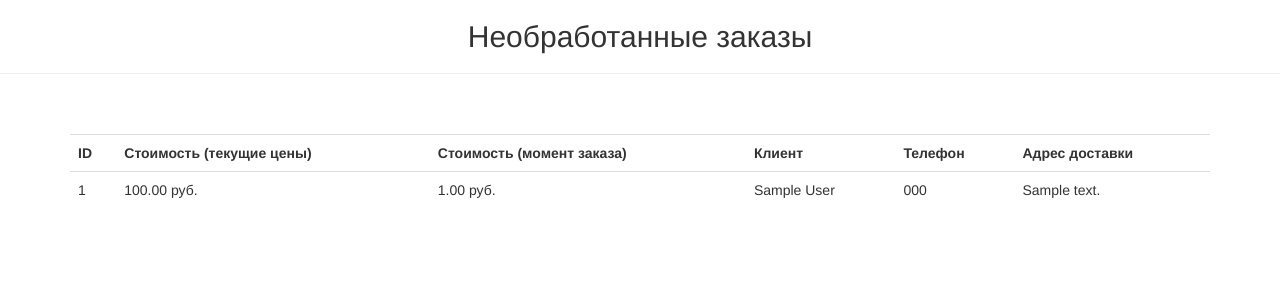
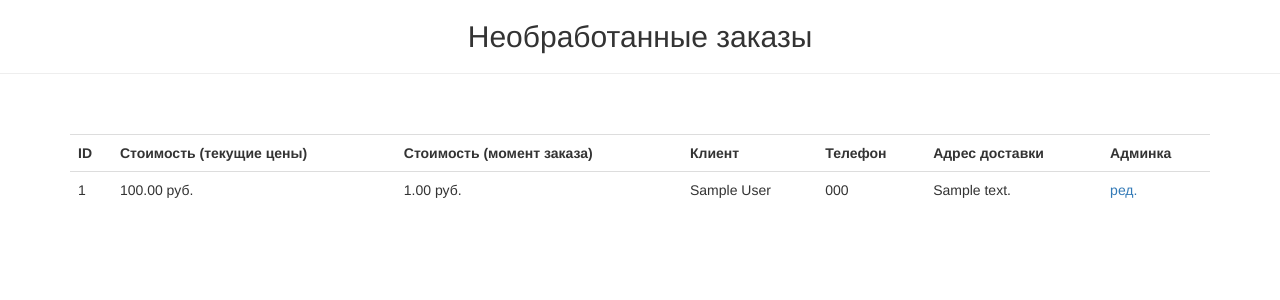
Before and after one commit to TheEgid/starburger, a Django app: page /manager/orders/ in a window 1280 px wide. Shown: the part 52-352 px from the top of the page. Run offline with Django 3.2, Linux system fonts and the light colour scheme; a user stored in the database is signed in; tables that the repository leaves empty hold one stand-in row (values such as "Sample post"); parts of the project's set-up code (start-up, migrations or seed data) failed here and were passed over; some libraries are stand-ins or nearby versions.

Commit message:
Add admin link

```diff
--- a/foodcartapp/views.py
+++ b/foodcartapp/views.py
@@ -71,6 +71,7 @@ def register_order(request):
     except ValidationError:
         return Response({"error": "product key not presented or not list"},
                         status=status.HTTP_422_UNPROCESSABLE_ENTITY)
+
     with transaction.atomic():
         order = Order.objects.create(address=new_order['address'],
                                      firstname=new_order['firstname'],
--- a/restaurateur/templates/order_items.html
+++ b/restaurateur/templates/order_items.html
@@ -19,6 +19,7 @@
       <th>Клиент</th>
       <th>Телефон</th>
       <th>Адрес доставки</th>
+      <th>Админка</th>
     </tr>
 
     {% for item in order_items %}
@@ -29,6 +30,7 @@
         <td>{{ item.name }}</td>
         <td>{{ item.phonenumber }}</td>
         <td>{{ item.address }}</td>
+        <td><a href="{% url 'admin:foodcartapp_order_change' item.id %}">ред.</a></td>
       </tr>
     {% endfor %}
    </table>
--- a/star_burger/settings.py
+++ b/star_burger/settings.py
@@ -104,6 +104,7 @@ AUTH_PASSWORD_VALIDATORS = [
 ]
 
 PHONENUMBER_DB_FORMAT = 'NATIONAL'
+PHONENUMBER_DEFAULT_REGION = 'RU'
 
 LANGUAGE_CODE = 'ru-RU'
 
```
